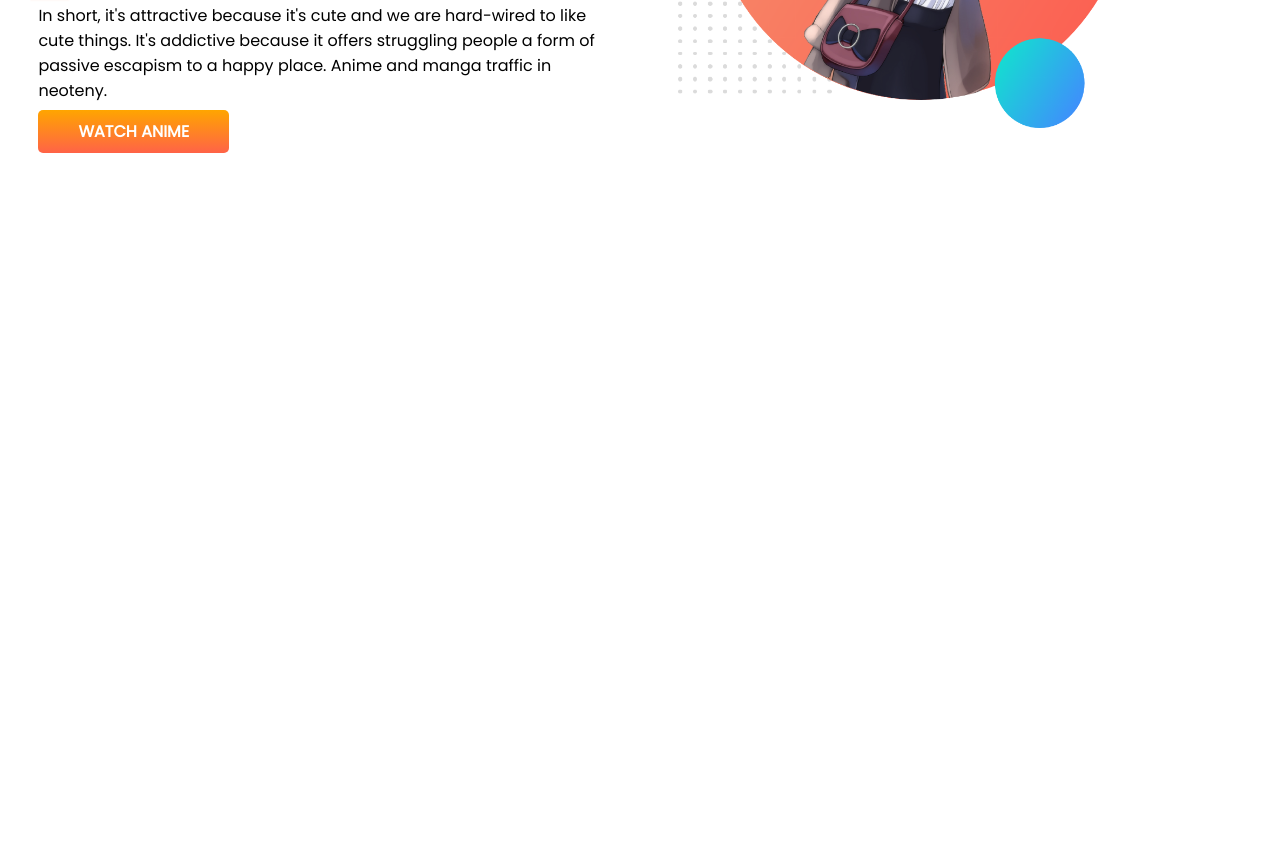
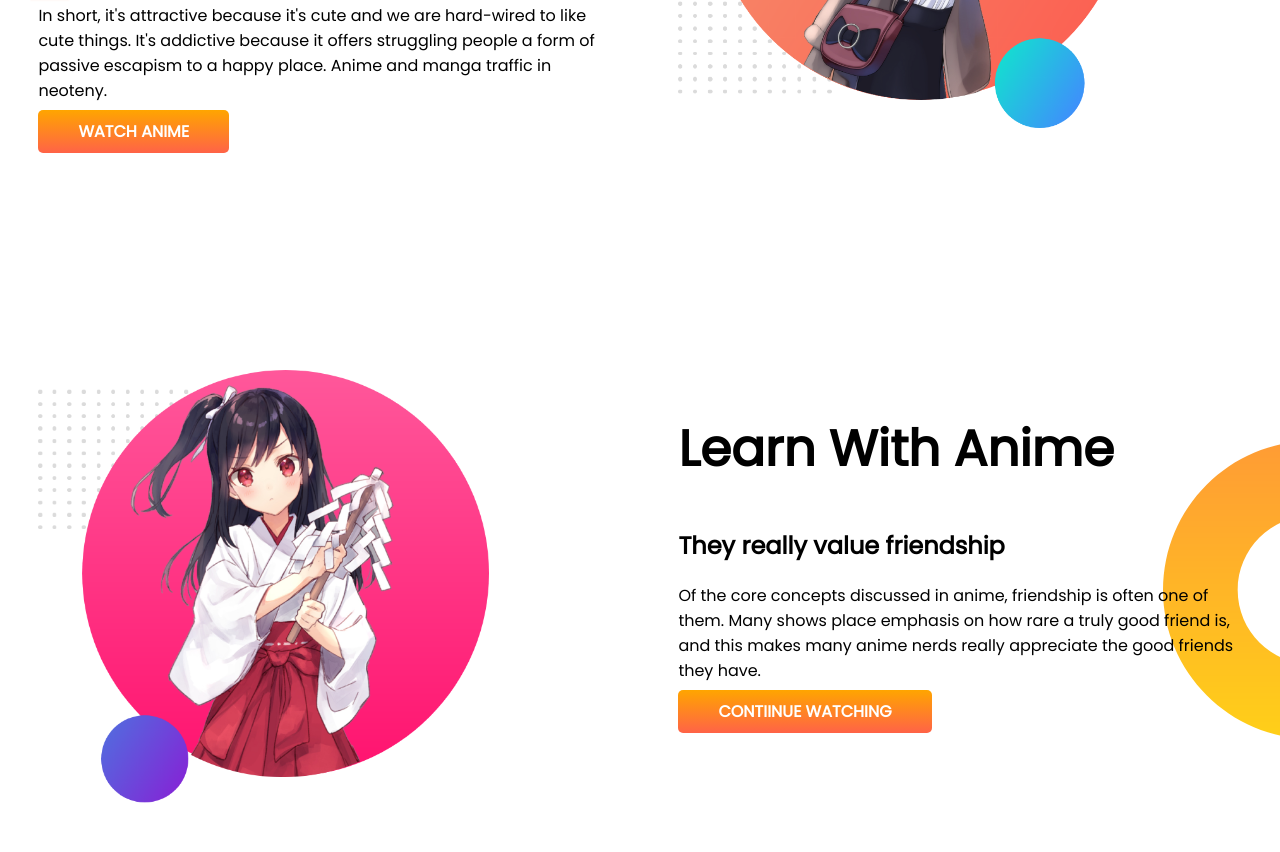
Before and after one commit to mironkur62/developer-portfolio, a plain HTML site: page index.html in a window 1280 px wide. Shown: the part 358-1210 px from the top of the page. Before the commit the page ends 800 px from the top, so only its background shows below. Drawn offline with Linux system fonts and the light colour scheme.

Commit message:
second-part

```diff
--- a/index.html
+++ b/index.html
@@ -28,7 +28,20 @@
         </div>
         <div class="paragraph"><img src="images/orange-bg.png" alt=""></div>
     </section>
+    <section class="part-two">
+        <div class="paragraph">
+            <img src="images/pink-bg.png" alt="">
+        </div>
+        <div class="paragraph">
+            <h1>Learn With Anime</h1>
+            <h2>They really value friendship</h2>
+            <p>Of the core concepts discussed in anime, friendship is often one of them. Many shows place emphasis on
+                how rare a truly good friend is, and this makes many anime nerds really appreciate the good friends they
+                have.</p>
+            <a class="link-button" href="https://animekisa.tv/" target="_blank">CONTIINUE WATCHING</a>
 
+        </div>
+    </section>
 </body>
 
 </html>
--- a/style.css
+++ b/style.css
@@ -10,6 +10,7 @@ h1{
 }
 section{
     display: flex;
+    margin-bottom:150px ;
 }
 .paragraph{
     width: 50%;
@@ -30,3 +31,8 @@ section{
     background-image: url(images/top-banner.png);
     background-repeat: no-repeat;
 }
+.part-two{
+    background-image: url(IMAGES/dream-bg.png);
+    background-repeat: no-repeat;
+    background-position: right;
+}
```
